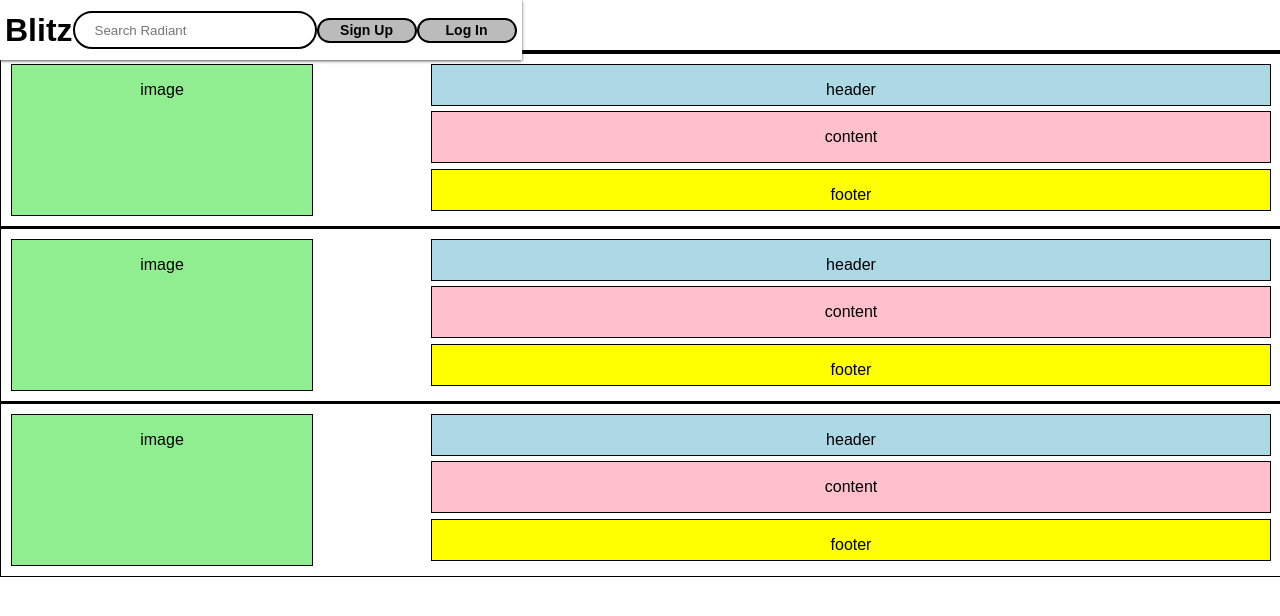
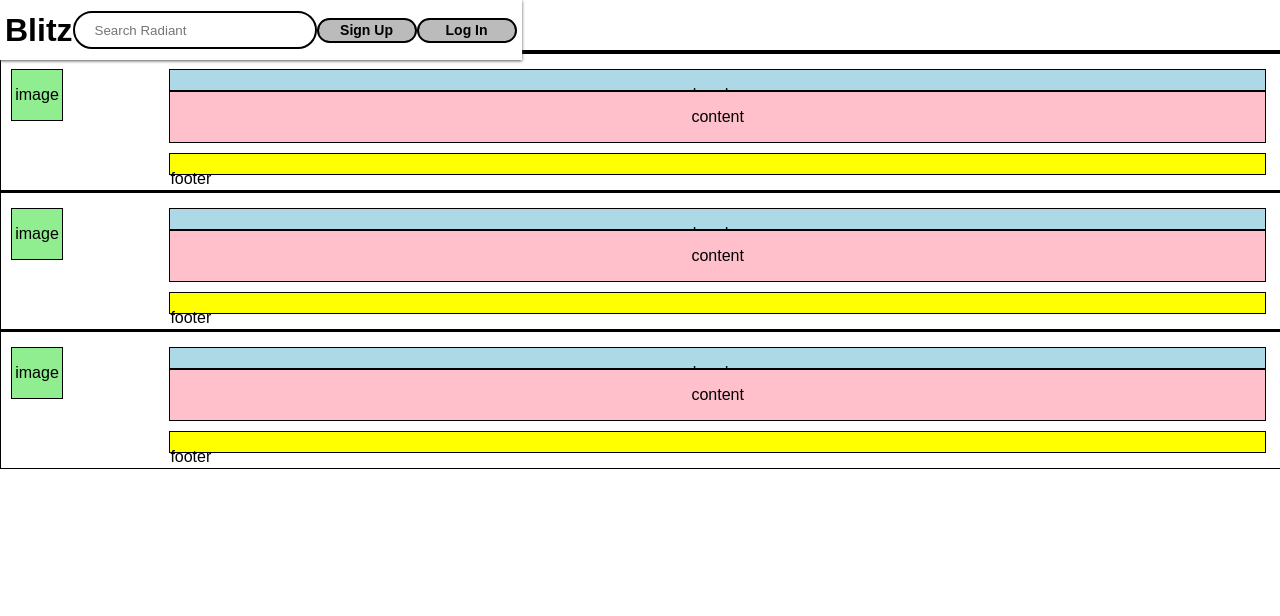
Before and after one commit to TylerJAllen/social-media-app, a React (Create React App) app: page / in a window 1280 px wide. Shown: the top 616 px of the page. Built offline with nearby package versions, Linux system fonts and the light colour scheme.

Commit message:
add some styling to Post.

```diff
--- a/src/components/Post/index.js
+++ b/src/components/Post/index.js
@@ -8,10 +8,13 @@ class Post extends React.Component {
 
   render(){
     return(
-      <div className="post">
+      <div className="post flex-row">
+        <div className="image-container">
           <div className="post-image">
             <p>image</p>
           </div>
+        </div>
+        <div className="text-container">
           <div className="post-header">
             <p>header</p>
           </div>
@@ -22,6 +25,7 @@ class Post extends React.Component {
             <p>footer</p>
           </div>
         </div>
+      </div>
     );
   }
 }
--- a/src/components/Post/styles.css
+++ b/src/components/Post/styles.css
@@ -1,22 +1,41 @@
 .post {
   border-top: 3px solid #000;
-  padding: 10px;
-  display: grid;
-  grid-template-columns: 1fr 2fr;
+  padding: 15px 10px;
+  display: flex;
+  flex-direction: row;
+}
+
+.flex-row {
+  display: flex;
+  flex-direction: row;
+}
+
+.image-container {
+  flex-grow: 1;
+  height: inherit;
 }
 
 .post-image {
   grid-row-start: 1;
   grid-row-end: 4;
   border: 1px solid black;
-  height: 150px;
+  height: inherit;
   background-color: lightgreen;
-  max-width: 300px;
+  min-width: 32px;
+  max-width: 50px;
+}
+
+.text-container {
+  margin: 0 5px;
+  flex-grow: 7;
+  display: flex;
+  flex-direction: column;
+  align-items: stretch;
 }
 
 .post-header {
   border: 1px solid black;
-  height: 40px;
+  height: 20px;
   background-color: lightblue;
 }
 
@@ -28,6 +47,11 @@
 
 .post-footer {
   border: 1px solid black;
-  height: 40px;
+  margin-top: 10px;
+  height: 20px;
+  min-width: 340px;
+  display: flex;
+  flex-direction: row;
+  justify-content: space-between;
   background-color: yellow;
 }
```
Lines whose indentation alone changed are shown as unchanged.
